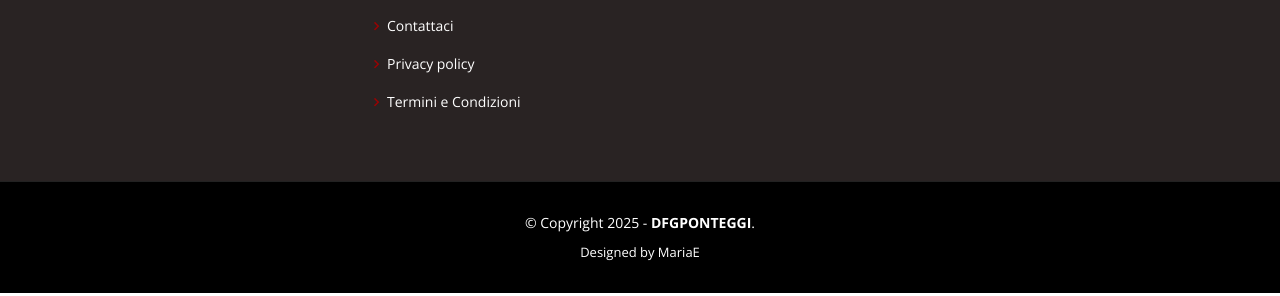
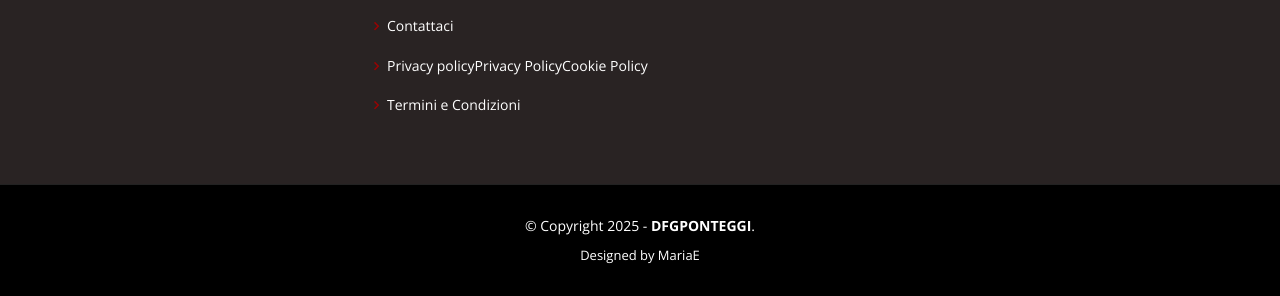
Before and after one commit to gnagnaonni/dfgponteggi, a plain HTML site: page index.html in a window 1280 px wide. Shown: the part 2593-2889 px from the top of the page. Drawn offline with nearby package versions, Linux system fonts and the light colour scheme.

Commit message:
Update index2502.html

```diff
--- a/index.html
+++ b/index.html
@@ -345,7 +345,7 @@
               <li><i class="bx bx-chevron-right"></i> <a href="#hero">Home</a></li>
               <li><i class="bx bx-chevron-right"></i> <a href="#main">Chi siamo</a></li>
               <li><i class="bx bx-chevron-right"></i> <a href="#contact">Contattaci</a></li>
-              <li><i class="bx bx-chevron-right"></i> <a href="Policy.html" target="_blank">Privacy policy</a></li>
+              <li><i class="bx bx-chevron-right"></i> Privacy policy<a href="https://www.iubenda.com/privacy-policy/28763533" class="iubenda-white iubenda-noiframe iubenda-embed iubenda-noiframe " title="Privacy Policy ">Privacy Policy</a><script type="text/javascript">(function (w,d) {var loader = function () {var s = d.createElement("script"), tag = d.getElementsByTagName("script")[0]; s.src="https://cdn.iubenda.com/iubenda.js"; tag.parentNode.insertBefore(s,tag);}; if(w.addEventListener){w.addEventListener("load", loader, false);}else if(w.attachEvent){w.attachEvent("onload", loader);}else{w.onload = loader;}})(window, document);</script><a href="https://www.iubenda.com/privacy-policy/28763533/cookie-policy" class="iubenda-white iubenda-noiframe iubenda-embed iubenda-noiframe " title="Cookie Policy ">Cookie Policy</a><script type="text/javascript">(function (w,d) {var loader = function () {var s = d.createElement("script"), tag = d.getElementsByTagName("script")[0]; s.src="https://cdn.iubenda.com/iubenda.js"; tag.parentNode.insertBefore(s,tag);}; if(w.addEventListener){w.addEventListener("load", loader, false);}else if(w.attachEvent){w.attachEvent("onload", loader);}else{w.onload = loader;}})(window, document);</script></li>
               <li><i class="bx bx-chevron-right"></i> <a href="TerminieCondizioni.html" target="_blank">Termini e
                   Condizioni</a></li>
             </ul>
```
